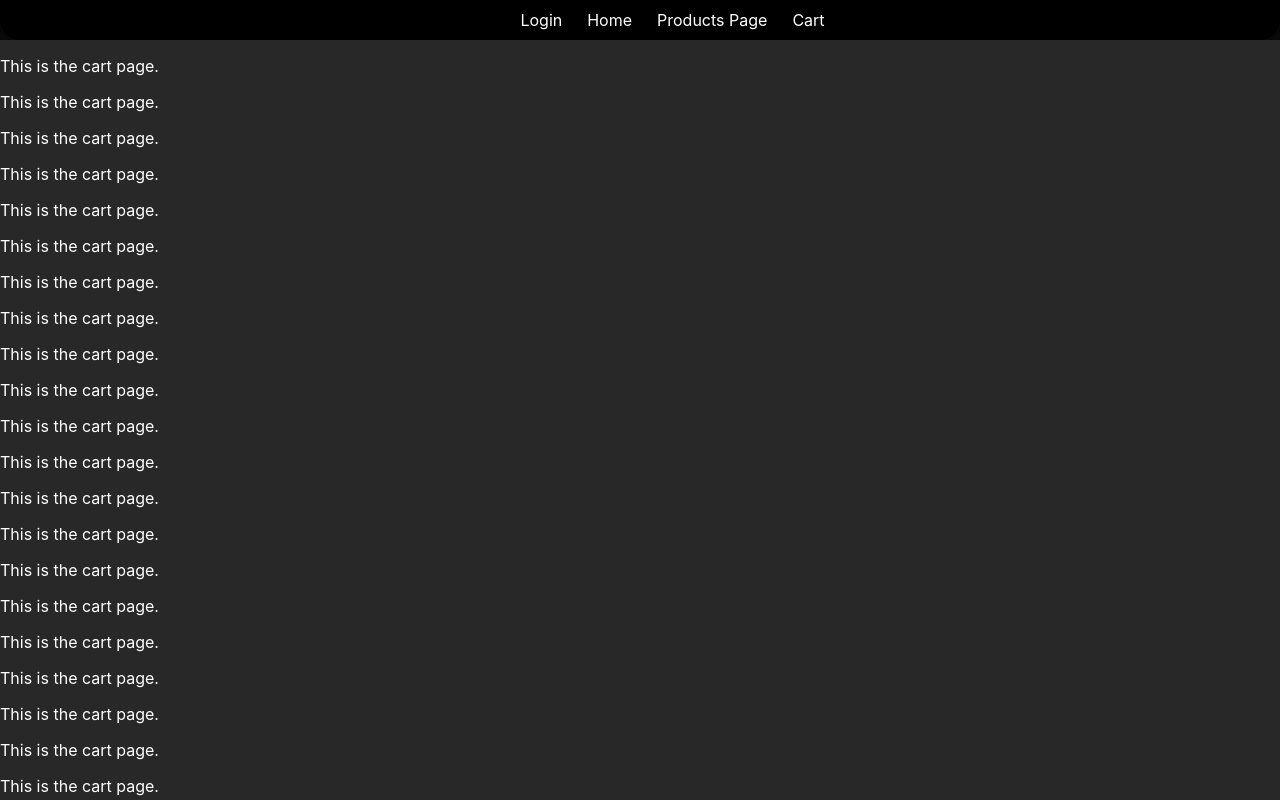
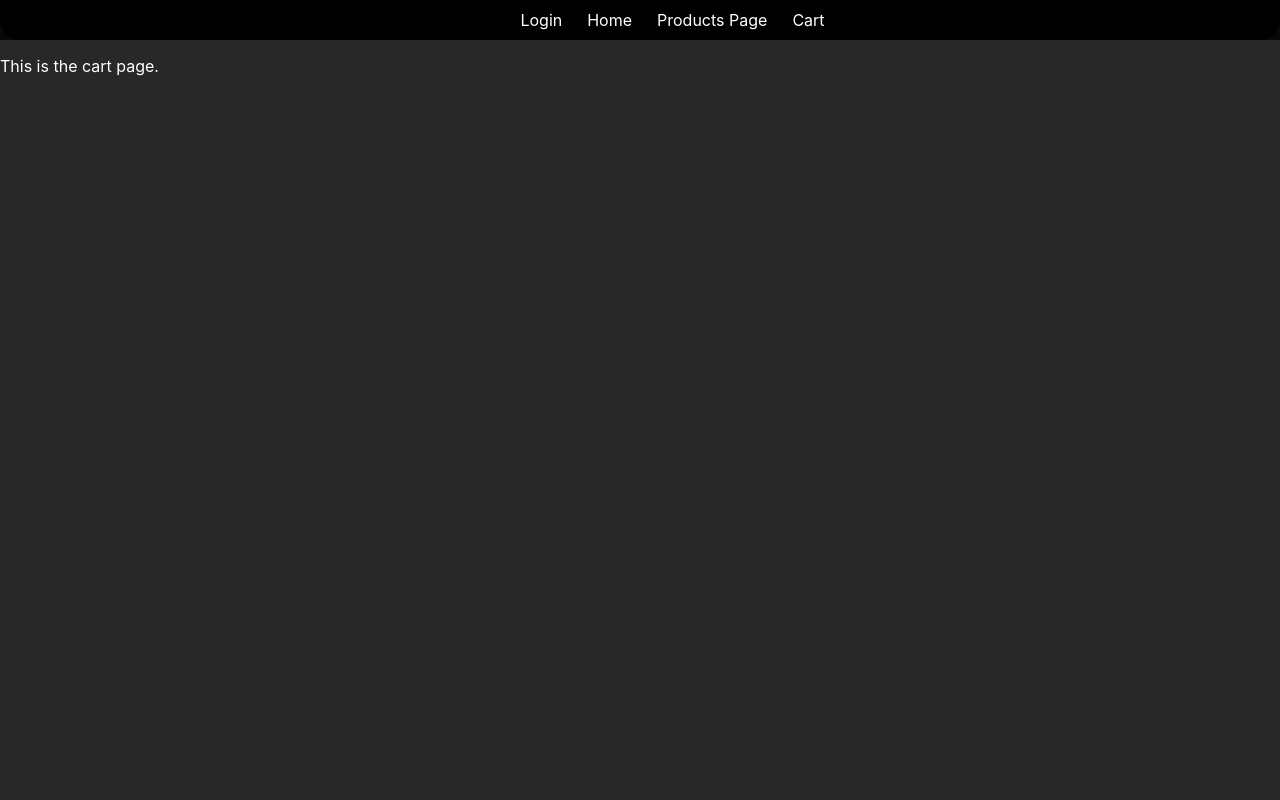
Before and after one commit to Nightstroud/React-E-Commerce-Store, a React (Create React App) app: page /cart in a window 1280 px wide. Shown: the top 800 px of the page. Built offline with nearby package versions, Linux system fonts and the light colour scheme.

Commit message:
The setup is finally done

```diff
--- a/src/App.js
+++ b/src/App.js
@@ -6,6 +6,11 @@ import Home from './components/home_page/home';
 import Product from './components/product_details_page/product';
 import Cart from './components/cart_page/cart';
 import Header from './components/base/header';
+
+import { useSelector, useDispatch } from 'react-redux';
+
+
+
 
 function App() {
 
--- a/src/components/cart_page/cart.js
+++ b/src/components/cart_page/cart.js
@@ -6,8 +6,6 @@ export default class Cart extends React.Component {
             <div>
                 <div>
                     <p>This is the cart page.</p>
-                    <p>This is the cart page.</p>
-                    <p>This is the cart page.</p><p>This is the cart page.</p><p>This is the cart page.</p><p>This is the cart page.</p><p>This is the cart page.</p><p>This is the cart page.</p><p>This is the cart page.</p><p>This is the cart page.</p><p>This is the cart page.</p><p>This is the cart page.</p><p>This is the cart page.</p><p>This is the cart page.</p><p>This is the cart page.</p><p>This is the cart page.</p><p>This is the cart page.</p><p>This is the cart page.</p><p>This is the cart page.</p><p>This is the cart page.</p><p>This is the cart page.</p><p>This is the cart page.</p><p>This is the cart page.</p><p>This is the cart page.</p><p>This is the cart page.</p><p>This is the cart page.</p><p>This is the cart page.</p><p>This is the cart page.</p><p>This is the cart page.</p><p>This is the cart page.</p><p>This is the cart page.</p><p>This is the cart page.</p><p>This is the cart page.</p><p>This is the cart page.</p><p>This is the cart page.</p><p>This is the cart page.</p><p>This is the cart page.</p><p>This is the cart page.</p><p>This is the cart page.</p><p>This is the cart page.</p><p>This is the cart page.</p><p>This is the cart page.</p><p>This is the cart page.</p><p>This is the cart page.</p><p>This is the cart page.</p><p>This is the cart page.</p><p>This is the cart page.</p>
                 </div>
 
             </div>
```
Also changed, not shown: src/index.js (+11 -1 lines).
